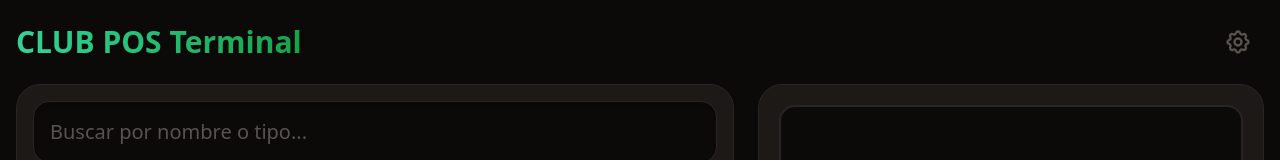
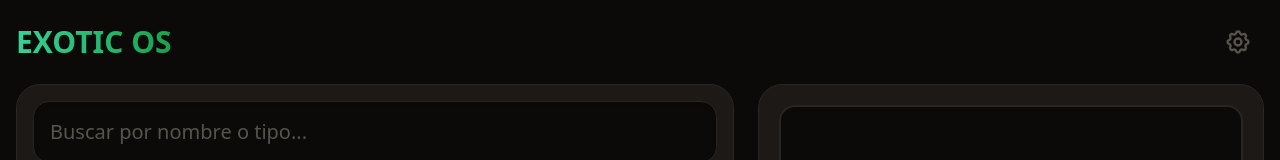
Before and after one commit to yeisonbedoy-crypto/Exotic-Club-, a Next.js app: page / in a window 1280 px wide. Shown: the top 160 px of the page. Built offline with nearby package versions, Linux system fonts and the light colour scheme; no server answers; the database is empty.

Commit message:
style: rebranding a EXOTIC OS

```diff
--- a/app/layout.tsx
+++ b/app/layout.tsx
@@ -5,7 +5,7 @@ import "./globals.css";
 const inter = Inter({ subsets: ["latin"] });
 
 export const metadata: Metadata = {
-  title: "CLUB POS Terminal",
+  title: "EXOTIC OS",
   description: "Terminal de Punto de Venta para Club Social",
   manifest: "/manifest.json",
 };
--- a/app/page.tsx
+++ b/app/page.tsx
@@ -86,7 +86,7 @@ export default function POSTerminal() {
     <div className="min-h-[100dvh] bg-stone-950 text-stone-100 p-4 font-sans flex flex-col selection:bg-emerald-500/30">
       <header className="mb-4 flex flex-row justify-between items-center">
         <h1 className="text-3xl font-black bg-gradient-to-r from-emerald-400 to-green-600 bg-clip-text text-transparent">
-          CLUB POS Terminal
+          EXOTIC OS
         </h1>
         <Link href="/admin" aria-label="Panel de Administración" className="p-3 text-stone-600 hover:text-emerald-400 hover:bg-stone-900 active:bg-stone-800 transition-all rounded-2xl flex items-center justify-center shrink-0 disabled:opacity-50">
           <svg xmlns="http://www.w3.org/2000/svg" className="h-7 w-7" fill="none" viewBox="0 0 24 24" stroke="currentColor">
```
Also changed, not shown: public/manifest.json, 1 other file (tests, documents, lock files or other folders).
